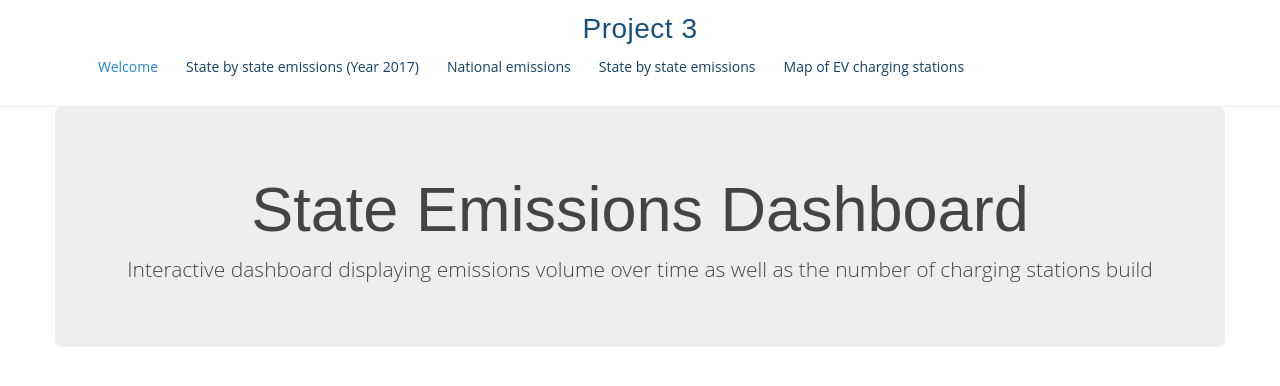
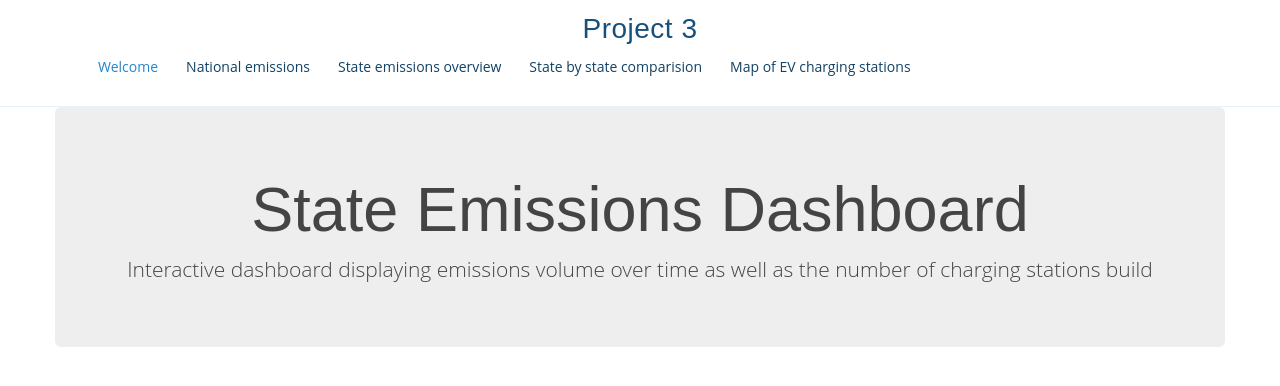
Before and after one commit to allychau/visualize_me_captain, a Flask app: page /bubble in a window 1280 px wide. Shown: the top 386 px of the page. Run offline with Flask 2, Linux system fonts and the light colour scheme; data that the repository does not hold is empty; some libraries are stand-ins or nearby versions.

Commit message:
Update bubble.html

```diff
--- a/templates/bubble.html
+++ b/templates/bubble.html
@@ -26,10 +26,10 @@
     <nav class="nav-menu d-none d-lg-block">
       <ul>
         <li class="active"><a href="/">Welcome</a></li>
-          <li><a href="bubble">State by state emissions (Year 2017)</a></li>
-          <li><a href="national">National emissions</a></li>
-          <li><a href="chart">State by state emissions</a></li>
-          <li><a href="map">Map of EV charging stations</a></li>
+              <li><a href="national">National emissions</a></li>
+              <li><a href="bubble">State emissions overview</a></li>
+              <li><a href="chart">State by state comparision</a></li>
+              <li><a href="map">Map of EV charging stations</a></li>
       </ul>
     </nav><!-- .nav-menu -->
 
```
